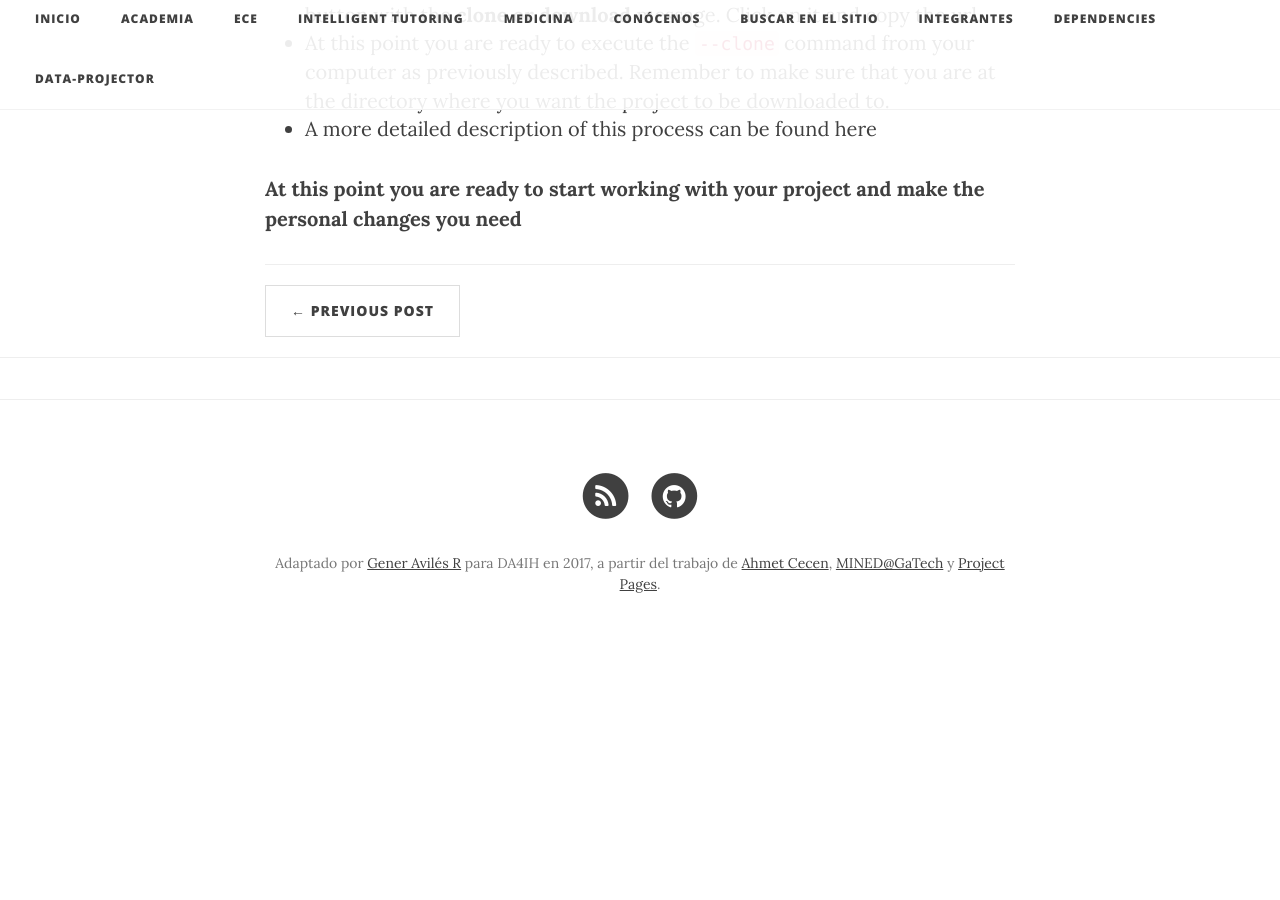
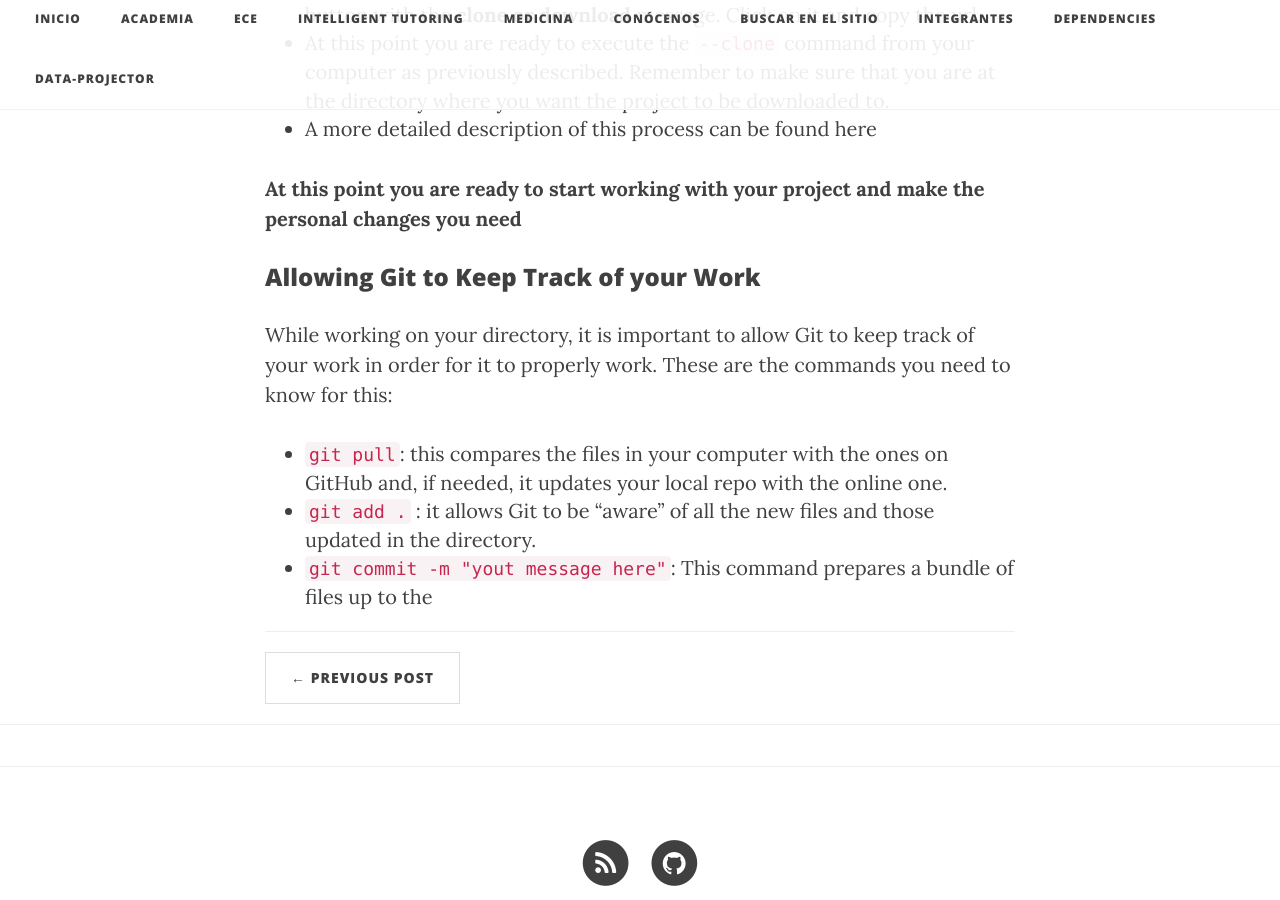
Before and after one commit to DA4IH/DA4IH.github.io, a Jekyll site: the page built from _posts/2017-01-30-gitintro.markdown, in a window 1280 px wide and 900 px high, scrolled down 2796 px. Built offline with Jekyll 4.4.1, drawn with Linux system fonts in a browser that asks for light colours; nearby versions of some CDN libraries; comment, search, counter and statistics services are not loaded; before the commit the page ends 3456 px from its top, so only the background shows below that.

Commit message:
Modificaciones finales al tutorial Git y cambios mínimos en publicación de estatística, link se ve diferente

```diff
--- a/_posts/2017-01-28-statistic.markdown
+++ b/_posts/2017-01-28-statistic.markdown
@@ -1,6 +1,6 @@
 ---
 layout:     post
-title:      Errors on statistic results
+title:      Errors on Statistic Results
 author:     Shared by MACL
 tags: 		  statistics
 category:  med
@@ -8,7 +8,7 @@ header-img: "img/med.png"
 visualworkflow: true
 ---
 Why Most Published Research Findings Are False
-[`Research Errors`](http://journals.plos.org/plosmedicine/article/file?id=10.1371/journal.pmed.0020124&type=printable)
+[**Research Errors**](http://journals.plos.org/plosmedicine/article/file?id=10.1371/journal.pmed.0020124&type=printable)
 
 Abstract
 
--- a/_posts/2017-01-30-gitintro.markdown
+++ b/_posts/2017-01-30-gitintro.markdown
@@ -67,3 +67,10 @@ Once your local environment is ready it is important to set the connections with
   * A more detailed description of this process can be found [here](https://help.github.com/articles/cloning-a-repository/)
 
 **At this point you are ready to start working with your project and make the personal changes you need**
+
+### Allowing Git to Keep Track of your Work
+
+While working on your directory, it is important to allow Git to keep track of your work in order for it to properly work. These are the commands you need to know for this:
+  * `git pull`: this compares the files in your computer with the ones on GitHub and, if needed, it updates your local repo with the online one.
+  * `git add .` : it allows Git to be "aware" of all the new files and those updated in the directory.
+  * `git commit -m "yout message here"`: This command prepares a bundle of files up to the
```
